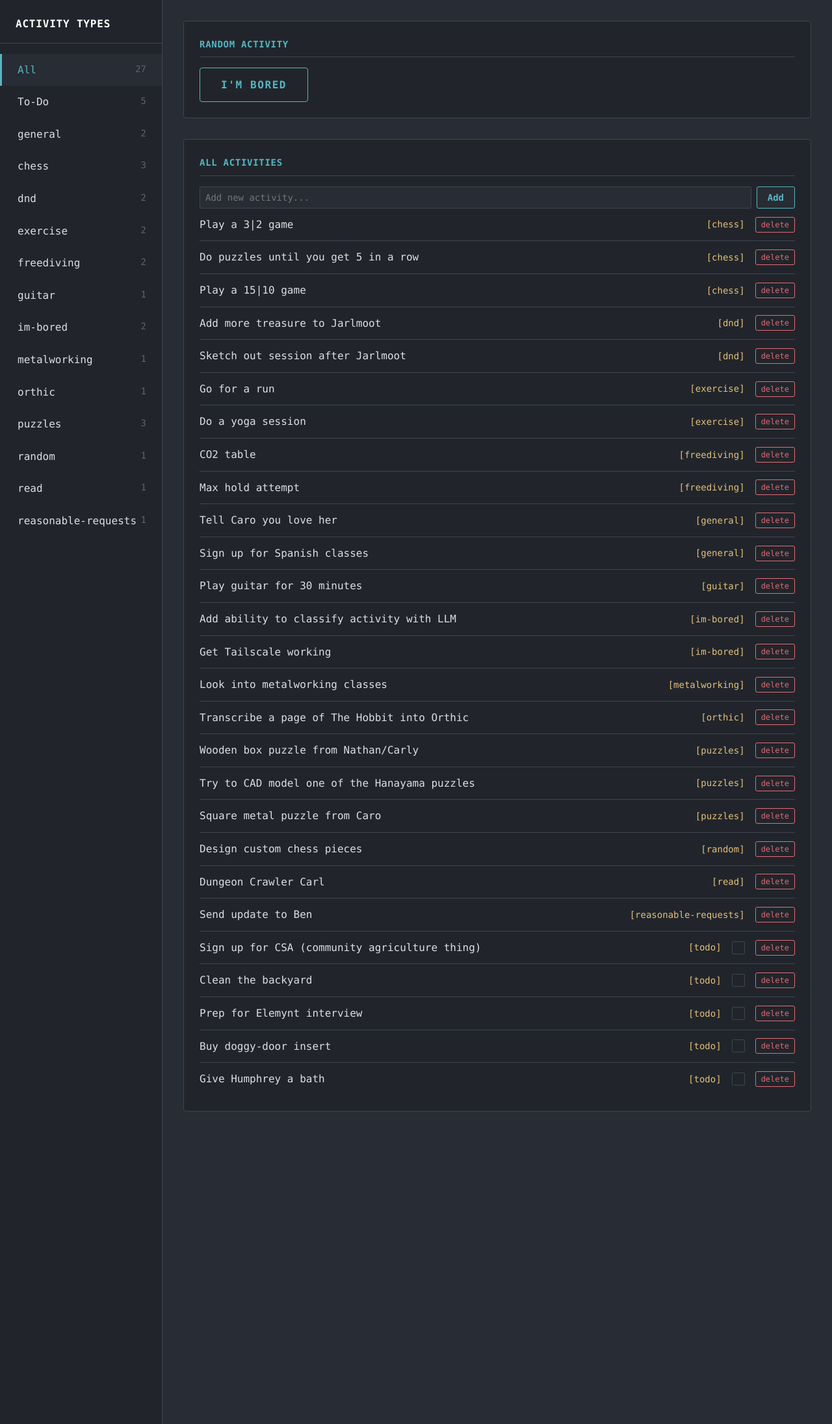
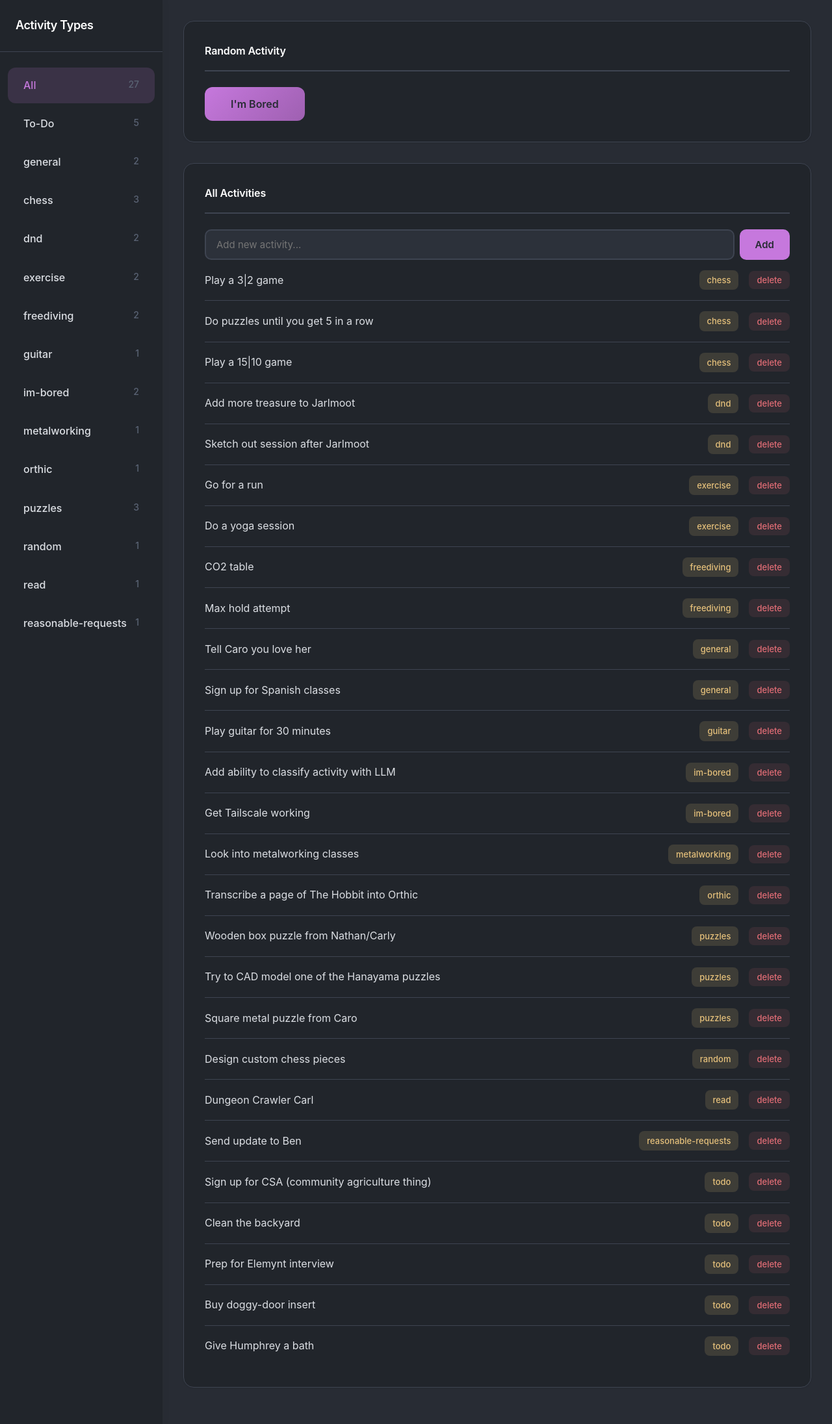
Before and after one commit to jvita/im_bored, a Flask app: page / in a window 1280 px wide. Shown: the whole page at 65% size. Run offline with Flask 3, Linux system fonts and the light colour scheme; data comes from the database, SQL or seed files in the repository; both versions use the stored data as it was after the commit.

Commit message:
Style improvements

```diff
--- a/static/css/style.css
+++ b/static/css/style.css
@@ -1,7 +1,7 @@
-/* One Half Dark theme with Rich-style panels */
+/* One Half Dark theme with soft styling */
 
 :root {
-    /* One Half Dark colors */
+    /* Base colors */
     --bg-dark: #282C34;
     --bg-medium: #21252B;
     --bg-light: #2C313A;
@@ -10,26 +10,33 @@
     --text-bright: #FFFFFF;
     --border: #3E4451;
 
-    /* One Half Dark accent colors */
-    --blue-dim: #61AFEF;
-    --cyan-dim: #56B6C2;
-    --green-dim: #98C379;
-    --yellow-dim: #E5C07B;
-    --orange-dim: #D19A66;
-    --red-dim: #E06C75;
-    --magenta-dim: #C678DD;
-    --violet-dim: #C678DD;
+    /* Palette - One Half Dark accent colors */
+    --blue: #61AFEF;
+    --cyan: #56B6C2;
+    --green: #98C379;
+    --yellow: #E5C07B;
+    --orange: #D19A66;
+    --red: #E06C75;
+    --magenta: #C678DD;
+    --violet: #C678DD;
 
-    /* Semantic colors */
+    /* UI Element colors - Change these to customize the theme */
+    --color-primary: var(--magenta);
+    /* Main buttons, primary actions */
+    --color-secondary: var(--magenta);
+    /* Nav items, secondary elements */
+    --color-accent: var(--yellow);
+    /* Tags, badges, highlights */
+    --color-success: var(--green);
+    --color-error: var(--red);
+
+    /* Semantic aliases */
     --bg-primary: var(--bg-dark);
     --bg-secondary: var(--bg-medium);
     --text-primary: var(--text-normal);
     --text-secondary: var(--text-dim);
     --text-emphasis: var(--text-bright);
     --border-color: var(--border);
-    --accent: var(--cyan-dim);
-    --success: var(--green-dim);
-    --error: var(--red-dim);
 }
 
 * {
@@ -39,11 +46,11 @@
 }
 
 body {
-    font-family: 'Monaco', 'Menlo', 'Ubuntu Mono', 'Consolas', 'source-code-pro', monospace;
+    font-family: -apple-system, BlinkMacSystemFont, 'Segoe UI', 'Roboto', 'Oxygen', 'Ubuntu', 'Cantarell', sans-serif;
     background: var(--bg-primary);
     color: var(--text-primary);
     min-height: 100vh;
-    line-height: 1.6;
+    line-height: 1.7;
 }
 
 /* Main Layout */
@@ -57,42 +64,43 @@ body {
 .sidebar {
     width: 250px;
     background: var(--bg-secondary);
-    border-right: 1px solid var(--border-color);
+    box-shadow: 2px 0 12px rgba(0, 0, 0, 0.04);
     padding: 1.5rem 0;
     overflow-y: auto;
 }
 
 .sidebar-header {
-    padding: 0 1.5rem 1rem;
+    padding: 0 1.5rem 1.5rem;
     border-bottom: 1px solid var(--border-color);
-    margin-bottom: 1rem;
+    margin-bottom: 1.5rem;
 }
 
 .sidebar-title {
-    font-size: 1rem;
-    font-weight: bold;
+    font-size: 1.125rem;
+    font-weight: 600;
     color: var(--text-emphasis);
-    text-transform: uppercase;
-    letter-spacing: 0.05em;
+    letter-spacing: -0.02em;
 }
 
 .nav-item {
-    padding: 0.75rem 1.5rem;
+    padding: 0.875rem 1.5rem;
+    margin: 0.25rem 0.75rem;
     cursor: pointer;
     color: var(--text-primary);
-    transition: all 0.2s ease;
-    border-left: 3px solid transparent;
+    transition: all 0.3s cubic-bezier(0.4, 0, 0.2, 1);
+    border-radius: 12px;
+    font-weight: 500;
 }
 
 .nav-item:hover {
-    background: var(--bg-primary);
-    color: var(--accent);
+    background: var(--bg-light);
+    color: var(--color-secondary);
+    transform: translateX(2px);
 }
 
 .nav-item.active {
-    background: var(--bg-primary);
-    color: var(--accent);
-    border-left-color: var(--accent);
+    background: color-mix(in srgb, var(--color-secondary) 15%, transparent);
+    color: var(--color-secondary);
 }
 
 .nav-item-count {
@@ -108,24 +116,29 @@ body {
     padding: 2rem;
 }
 
-/* Rich-style Panel */
+/* Soft Panel */
 .panel {
     background: var(--bg-secondary);
     border: 1px solid var(--border-color);
-    border-radius: 4px;
-    padding: 1.5rem;
+    border-radius: 16px;
+    padding: 2rem;
     margin-bottom: 1.5rem;
+    box-shadow: 0 1px 3px rgba(0, 0, 0, 0.05);
+    transition: box-shadow 0.3s ease;
+}
+
+.panel:hover {
+    box-shadow: 0 4px 12px rgba(0, 0, 0, 0.08);
 }
 
 .panel-header {
-    font-weight: bold;
-    color: var(--accent);
-    margin-bottom: 1rem;
-    padding-bottom: 0.5rem;
-    border-bottom: 1px solid var(--border-color);
-    text-transform: uppercase;
-    letter-spacing: 0.05em;
-    font-size: 0.875rem;
+    font-weight: 600;
+    color: var(--text-emphasis);
+    margin-bottom: 1.5rem;
+    padding-bottom: 1rem;
+    border-bottom: 2px solid var(--border-color);
+    letter-spacing: -0.01em;
+    font-size: 1rem;
 }
 
 .panel-content {
@@ -145,28 +158,32 @@ body {
 }
 
 .bored-button {
-    padding: 1rem 2rem;
-    background: var(--bg-secondary);
-    color: var(--accent);
-    border: 1px solid var(--accent);
-    border-radius: 4px;
+    padding: 1rem 2.5rem;
+    background: linear-gradient(135deg, var(--color-primary) 0%, color-mix(in srgb, var(--color-primary) 80%, black) 100%);
+    color: var(--bg-primary);
+    border: none;
+    border-radius: 12px;
     cursor: pointer;
     font-size: 1rem;
     font-family: inherit;
-    font-weight: bold;
-    transition: all 0.2s ease;
-    text-transform: uppercase;
-    letter-spacing: 0.1em;
+    font-weight: 600;
+    transition: all 0.3s cubic-bezier(0.4, 0, 0.2, 1);
+    /* box-shadow: 0 4px 12px color-mix(in srgb, var(--color-primary) 30%, transparent); */
 }
 
 .bored-button:hover {
-    background: var(--accent);
-    color: var(--bg-primary);
+    transform: translateY(-2px);
+    /* box-shadow: 0 8px 20px color-mix(in srgb, var(--color-primary) 40%, transparent); */
+}
+
+.bored-button:active {
+    transform: translateY(0);
 }
 
 .bored-button:disabled {
-    opacity: 0.5;
+    opacity: 0.6;
     cursor: not-allowed;
+    transform: none;
 }
 
 /* Activity Display */
@@ -179,8 +196,12 @@ body {
 .activity-result .activity-type {
     margin-left: 0;
     text-align: left;
-    color: var(--yellow-dim);
+    color: var(--color-accent);
     font-size: 0.875rem;
+    font-weight: 500;
+    background: color-mix(in srgb, var(--color-accent) 15%, transparent);
+    padding: 0.25rem 0.75rem;
+    border-radius: 8px;
 }
 
 .activity-result span {
@@ -195,11 +216,19 @@ body {
 }
 
 .activity-item {
-    padding: 0.75rem 0;
+    padding: 1rem 0;
     border-bottom: 1px solid var(--border-color);
     display: flex;
     align-items: center;
     gap: 1rem;
+    transition: background 0.2s ease;
+}
+
+.activity-item:hover {
+    background: var(--bg-light);
+    margin: 0 -1rem;
+    padding: 1rem 1rem;
+    border-radius: 8px;
 }
 
 .activity-item:last-child {
@@ -239,18 +268,20 @@ body {
     left: 0;
     width: 20px;
     height: 20px;
-    border: 1px solid var(--border-color);
-    border-radius: 2px;
-    background: transparent;
+    border: 2px solid var(--border-color);
+    border-radius: 6px;
+    background: var(--bg-secondary);
     pointer-events: none;
+    transition: all 0.2s ease;
 }
 
-.checkbox-wrapper input[type="checkbox"]:checked ~ .checkbox-custom {
-    background: var(--success);
-    border-color: var(--success);
+.checkbox-wrapper input[type="checkbox"]:checked~.checkbox-custom {
+    background: var(--color-success);
+    border-color: var(--color-success);
+    box-shadow: 0 2px 8px color-mix(in srgb, var(--color-success) 30%, transparent);
 }
 
-.checkbox-wrapper input[type="checkbox"]:checked ~ .checkbox-custom::after {
+.checkbox-wrapper input[type="checkbox"]:checked~.checkbox-custom::after {
     content: '✓';
     position: absolute;
     top: 50%;
@@ -266,34 +297,40 @@ body {
 }
 
 .activity-type {
-    color: var(--yellow-dim);
-    font-size: 0.875rem;
+    color: var(--color-accent);
+    font-size: 0.8125rem;
     margin-left: 1rem;
     flex-shrink: 0;
     text-align: right;
+    font-weight: 500;
+    background: color-mix(in srgb, var(--color-accent) 15%, transparent);
+    padding: 0.25rem 0.75rem;
+    border-radius: 8px;
 }
 
 .delete-btn {
-    padding: 0.25rem 0.5rem;
-    background: transparent;
-    color: var(--error);
-    border: 1px solid var(--error);
-    border-radius: 3px;
+    padding: 0.375rem 0.75rem;
+    background: color-mix(in srgb, var(--color-error) 10%, transparent);
+    color: var(--color-error);
+    border: none;
+    border-radius: 8px;
     cursor: pointer;
-    font-size: 0.75rem;
+    font-size: 0.8125rem;
     font-family: inherit;
+    font-weight: 500;
     transition: all 0.2s ease;
 }
 
 .delete-btn:hover {
-    background: var(--error);
-    color: var(--bg-primary);
+    background: var(--color-error);
+    color: white;
+    transform: scale(1.05);
 }
 
 .delete-btn.confirm-delete {
-    background: var(--error);
-    color: var(--bg-primary);
-    font-weight: bold;
+    background: var(--color-error);
+    color: white;
+    font-weight: 600;
 }
 
 /* Collapsible Section */
@@ -342,84 +379,92 @@ body {
 
 .add-form input {
     flex: 1;
-    padding: 0.5rem;
-    background: var(--bg-primary);
-    border: 1px solid var(--border-color);
-    border-radius: 3px;
+    padding: 0.75rem 1rem;
+    background: var(--bg-light);
+    border: 2px solid var(--border-color);
+    border-radius: 10px;
     color: var(--text-primary);
     font-family: inherit;
-    font-size: 0.875rem;
+    font-size: 0.9375rem;
+    transition: all 0.2s ease;
 }
 
 .add-form input:focus {
     outline: none;
-    border-color: var(--accent);
+    border-color: var(--color-primary);
+    background: var(--bg-secondary);
+    box-shadow: 0 0 0 3px color-mix(in srgb, var(--color-primary) 15%, transparent);
 }
 
 .add-form button {
-    padding: 0.5rem 1rem;
-    background: var(--bg-primary);
-    color: var(--accent);
-    border: 1px solid var(--accent);
-    border-radius: 3px;
+    padding: 0.75rem 1.5rem;
+    background: var(--color-primary);
+    color: var(--bg-primary);
+    border: none;
+    border-radius: 10px;
     cursor: pointer;
     font-family: inherit;
-    font-size: 0.875rem;
-    font-weight: bold;
-    transition: all 0.2s ease;
+    font-size: 0.9375rem;
+    font-weight: 600;
+    transition: all 0.3s cubic-bezier(0.4, 0, 0.2, 1);
+    /* box-shadow: 0 2px 8px color-mix(in srgb, var(--color-primary) 30%, transparent); */
 }
 
 .add-form button:hover {
-    background: var(--accent);
-    color: var(--bg-primary);
+    transform: translateY(-1px);
+    /* box-shadow: 0 4px 12px color-mix(in srgb, var(--color-primary) 40%, transparent); */
 }
 
 /* Notifications */
 .notification {
     position: fixed;
-    top: 1rem;
-    right: 1rem;
-    padding: 1rem 1.5rem;
+    top: 1.5rem;
+    right: 1.5rem;
+    padding: 1.25rem 1.75rem;
     background: var(--bg-secondary);
     border: 1px solid var(--border-color);
-    border-radius: 4px;
-    box-shadow: 0 4px 12px rgba(0, 0, 0, 0.3);
+    border-radius: 12px;
+    box-shadow: 0 8px 24px rgba(0, 0, 0, 0.12);
     z-index: 1000;
-    animation: slideIn 0.3s ease;
+    animation: slideIn 0.4s cubic-bezier(0.4, 0, 0.2, 1);
 }
 
 .notification.success {
-    border-left: 3px solid var(--success);
+    border-left: 4px solid var(--color-success);
+    background: linear-gradient(to right, color-mix(in srgb, var(--color-success) 5%, transparent), var(--bg-secondary));
 }
 
 .notification.error {
-    border-left: 3px solid var(--error);
+    border-left: 4px solid var(--color-error);
+    background: linear-gradient(to right, color-mix(in srgb, var(--color-error) 5%, transparent), var(--bg-secondary));
 }
 
 @keyframes slideIn {
     from {
-        transform: translateX(400px);
+        transform: translateX(400px) scale(0.95);
         opacity: 0;
     }
+
     to {
-        transform: translateX(0);
+        transform: translateX(0) scale(1);
         opacity: 1;
     }
 }
 
 /* Scrollbar Styling */
 ::-webkit-scrollbar {
-    width: 8px;
-    height: 8px;
+    width: 10px;
+    height: 10px;
 }
 
 ::-webkit-scrollbar-track {
-    background: var(--bg-primary);
+    background: transparent;
 }
 
 ::-webkit-scrollbar-thumb {
     background: var(--border-color);
-    border-radius: 4px;
+    border-radius: 10px;
+    border: 2px solid var(--bg-primary);
 }
 
 ::-webkit-scrollbar-thumb:hover {
--- a/static/js/activities.js
+++ b/static/js/activities.js
@@ -173,7 +173,7 @@ function renderActivities() {
 function renderActivityItem(activity) {
     const isTodo = activity.type === 'todo';
 
-    // Render checkbox for todo items (now on the right side)
+    // Render checkbox for todo items, spacer for non-todo items when viewing All
     const checkboxHtml = isTodo ? `
         <div class="checkbox-wrapper">
             <input
@@ -183,16 +183,15 @@ function renderActivityItem(activity) {
             >
             <div class="checkbox-custom"></div>
         </div>
-    ` : '';
+    ` : (currentType === null ? '<div class="checkbox-spacer"></div>' : '');
 
     // Show type label only when viewing all activities
-    const typeLabel = currentType === null ? `<span class="activity-type">[${activity.type}]</span>` : '';
+    const typeLabel = currentType === null ? `<span class="activity-type">${activity.type}</span>` : '';
 
     return `
         <li class="activity-item ${activity.completed ? 'completed' : ''}">
             <span class="activity-description">${escapeHtml(activity.description)}</span>
             ${typeLabel}
-            ${checkboxHtml}
             <button class="delete-btn" data-id="${activity.id}" onclick="handleDelete(event, ${activity.id})">delete</button>
         </li>
     `;
@@ -227,7 +226,7 @@ async function getRandomActivity() {
 
         if (data.success) {
             resultDiv.innerHTML = `
-                <span class="activity-type">[${escapeHtml(data.activity.type)}]</span>
+                <span class="activity-type">${escapeHtml(data.activity.type)}</span>
                 <span>${escapeHtml(data.activity.description)}</span>
             `;
         } else {
```
Also changed, not shown: data/activities.db.
